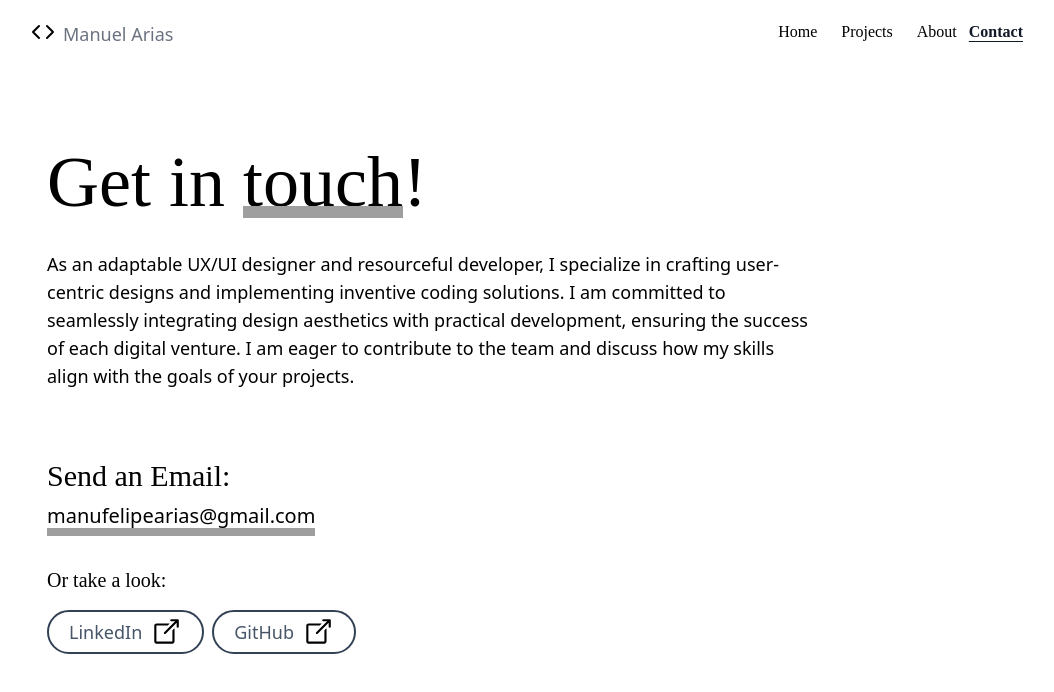
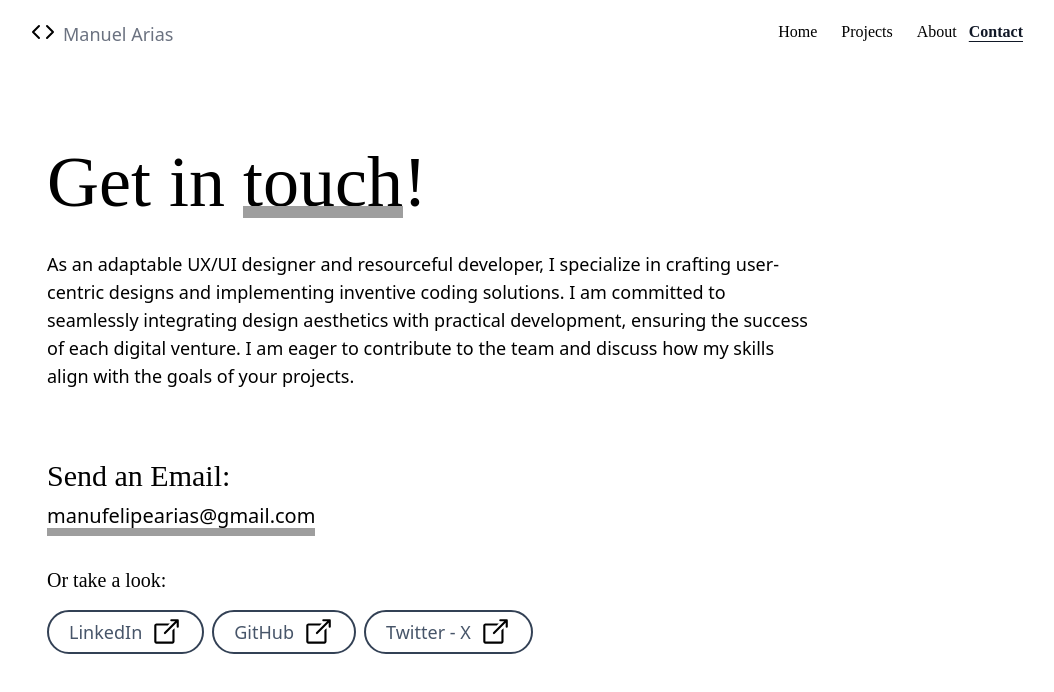
Before and after one commit to oniafk/MyWebsite, a React (Vite) app: page /Contact in a window 1280 px wide. Shown: the top 692 px of the page, without its empty margins (113-1167 px from the left). Built offline with nearby package versions, Linux system fonts and the light colour scheme; no server answers; grey boxes are pictures that could not be loaded; a web font is replaced by a local one.

Commit message:
added contact button twitter

```diff
--- a/src/pages/Contact/index.jsx
+++ b/src/pages/Contact/index.jsx
@@ -81,6 +81,16 @@ function Contact() {
                 style={{ backgroundImage: "url(/linkB.svg)" }}
               ></span>
             </a>
+            <a
+              className="text-lg text-slate-600 rounded-full border-solid border-2 border-slate-700 py-1 px-5 flex items-center transition duration-300 ease-in-out hover:text-slate-600 hover:bg-slate-300"
+              href="https://x.com/onimae_dev"
+            >
+              Twitter - X{" "}
+              <span
+                className="inline-block h-8 w-8 bg-center bg-no-repeat bg-cover ml-2"
+                style={{ backgroundImage: "url(/linkB.svg)" }}
+              ></span>
+            </a>
           </div>
         </section>
       </main>
```
